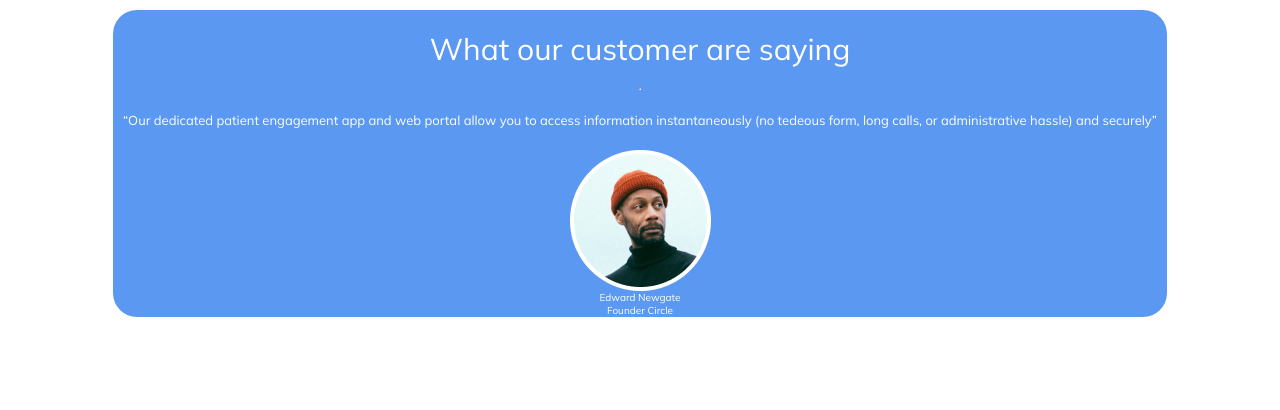
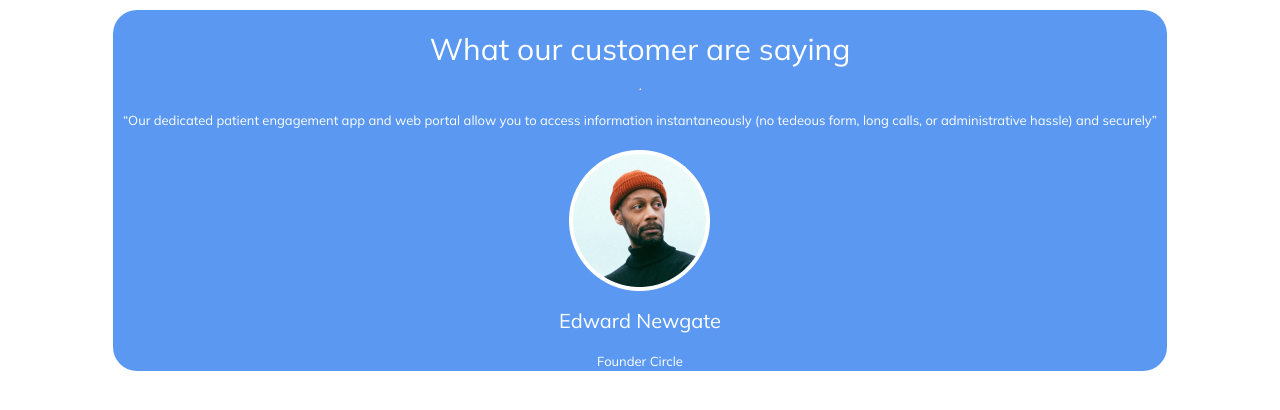
Before and after one commit to KarolinaxxWisniewska/trafalgar, a plain HTML site: page index.html in a window 1280 px wide. Drawn offline with Linux system fonts and the light colour scheme.

```diff
--- a/index.html
+++ b/index.html
@@ -9,19 +9,17 @@
   </head>
   <body>
     <header class="header"></header>
-    <body>
-      <div class="slider__section">
-        <p class="paragraph__title">What our customer are saying</p>
-        <hr class="hr" />
-        <p class="paragraph__text">
-          “Our dedicated patient engagement app and web portal allow you to
-          access information instantaneously (no tedeous form, long calls, or
-          administrative hassle) and securely”
-        </p>
-        <img src="./images/Edward.png" />
-        <p class="name">Edward Newgate</p>
-        <p class="name__profession">Founder Circle</p>
-      </div>
-    </body>
+    <div class="slider">
+      <p class="slider__title">What our customer are saying</p>
+      <hr class="hr" />
+      <p class="slider__text">
+        “Our dedicated patient engagement app and web portal allow you to access
+        information instantaneously (no tedeous form, long calls, or
+        administrative hassle) and securely”
+      </p>
+      <img src="./images/Edward.png" />
+      <p class="slider__name">Edward Newgate</p>
+      <p class="slider__profession">Founder Circle</p>
+    </div>
   </body>
 </html>
--- a/sass/base/_typography.scss
+++ b/sass/base/_typography.scss
@@ -1,4 +1,14 @@
 @font-face {
-    font-family: "Mulish";
-    src: url("./../fonts/Mulish.ttf") format("truetype"),
+    font-family: "Mulish-Regular";
+    src: url("./../fonts/Mulish-Regular.ttf") format("truetype"),
 }
+
+@font-face {
+    font-family: "Mulish-Light";
+    src: url("./../fonts/Mulish-Light.ttf") format("truetype"),
+}
+
+@font-face {
+    font-family: "Mulish-Bold";
+    src: url("./../fonts/Mulish-Bold.ttf") format("truetype"),
+}
--- a/sass/sections/_main.scss
+++ b/sass/sections/_main.scss
@@ -1,5 +1,5 @@
 html {
-    font-family: "Mulish";
+    font-family: "Mulish-Regular";
     font-size: 62.5%;
 }
 
@@ -8,7 +8,7 @@
     flex-direction: column;
     align-items: center;
 
-    .slider__section {
+    .slider {
         color: $color-white-100;
         background-color: $color-blue-150;
         border-radius: 2.4rem;
@@ -18,17 +18,29 @@
         text-align: center;
         margin: 1rem;
 
-        .paragraph__title {
+        .slider__title {
             padding: 2rem 1rem;
             font-size: 3rem;
         }
 
-        .paragraph__text {
+        .slider__text {
             padding: 2rem 1rem;
             font-style: normal;
             font-weight: normal;
             font-size: 1.3rem;
             line-height: 2rem;
         }
+
+        .slider__name {
+            font-size: 2rem;
+            line-height: 2rem;
+            padding: 2rem 1rem;
+        }
+
+        .slider__profession {
+            font-size: 1.3rem;
+            line-height: 2rem;
+            padding: 0rem 3rem;
+        }
     }
 }
```
Also changed, not shown: css/style.css, fonts/Mulish-Bold.ttf (added), fonts/Mulish-Light.ttf (added), fonts/Mulish-Regular.ttf (added), fonts/Mulish.ttf (deleted), 1 other file.
